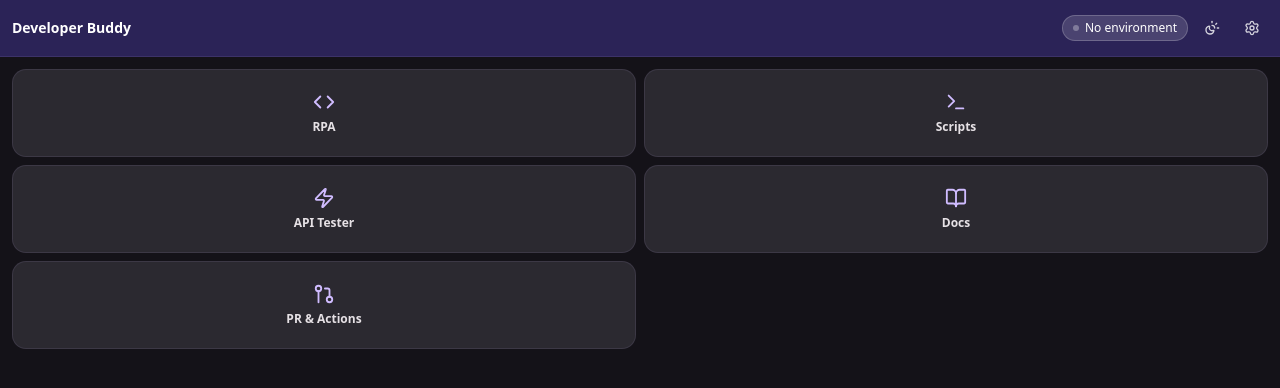
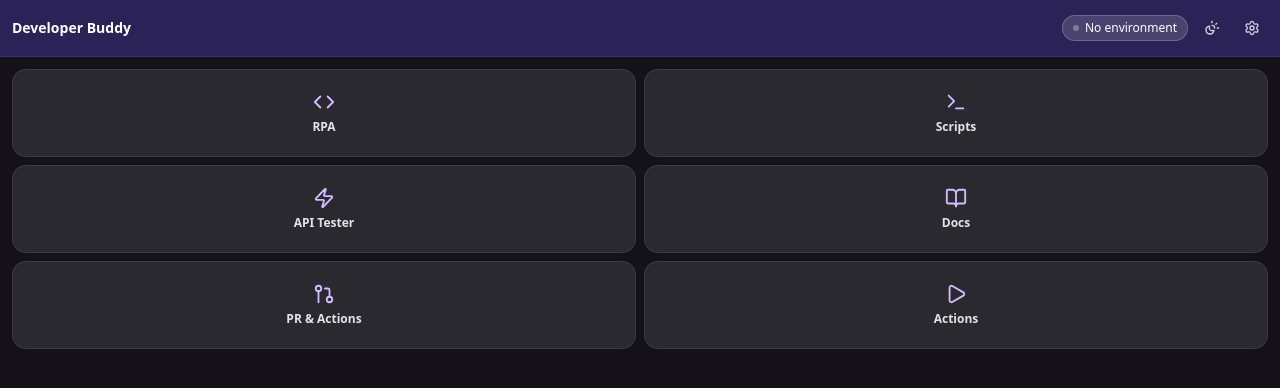
Before and after one commit to SurpriZez/developer-buddy, a React app: page / in a window 1280 px wide. Shown: the top 388 px of the page. Built offline with nearby package versions, Linux system fonts and the light colour scheme.

Commit message:
feat(actions): add Actions tab to side panel

```diff
--- a/src/side-panel/App.tsx
+++ b/src/side-panel/App.tsx
@@ -1,5 +1,5 @@
 import React, { useState, useEffect, useCallback } from 'react';
-import { Terminal, Zap, BookOpen, GitPullRequest, Code, Settings, ArrowLeft, SunMoon } from 'lucide-react';
+import { Terminal, Zap, BookOpen, GitPullRequest, Code, Settings, ArrowLeft, SunMoon, Play } from 'lucide-react';
 import { StorageService } from '../shared/storage/StorageService';
 import type { EnvProfile } from '../shared/types';
 import { ScriptList } from './modules/scripts/ScriptList';
@@ -7,9 +7,10 @@ import { ApiTester } from './modules/api-tester/ApiTester';
 import { DocsList } from './modules/docs/DocsList';
 import { SelfService } from './modules/self-service/SelfService';
 import { UserScriptPanel } from './modules/user-scripts/UserScriptPanel';
+import { ActionsPanel } from './modules/actions/ActionsPanel';
 import { useTheme } from '../shared/theme/useTheme';
 
-type Module = 'scripts' | 'api' | 'docs' | 'pr' | 'user-scripts';
+type Module = 'scripts' | 'api' | 'docs' | 'pr' | 'user-scripts' | 'actions';
 
 interface ModuleDef {
   id: Module;
@@ -32,6 +33,7 @@ const MODULES: ModuleDef[] = [
   { id: 'api',          label: 'API Tester',   Icon: Zap },
   { id: 'docs',         label: 'Docs',         Icon: BookOpen },
   { id: 'pr',           label: 'PR & Actions', Icon: GitPullRequest },
+  { id: 'actions',      label: 'Actions',      Icon: Play },
 ];
 
 function EnvBadge({
@@ -238,6 +240,7 @@ export default function App() {
             {renderedModule === 'docs'         && <DocsList />}
             {renderedModule === 'pr'           && <SelfService />}
             {renderedModule === 'user-scripts' && <UserScriptPanel />}
+            {renderedModule === 'actions'      && <ActionsPanel />}
           </div>
         </div>
       </div>
```
